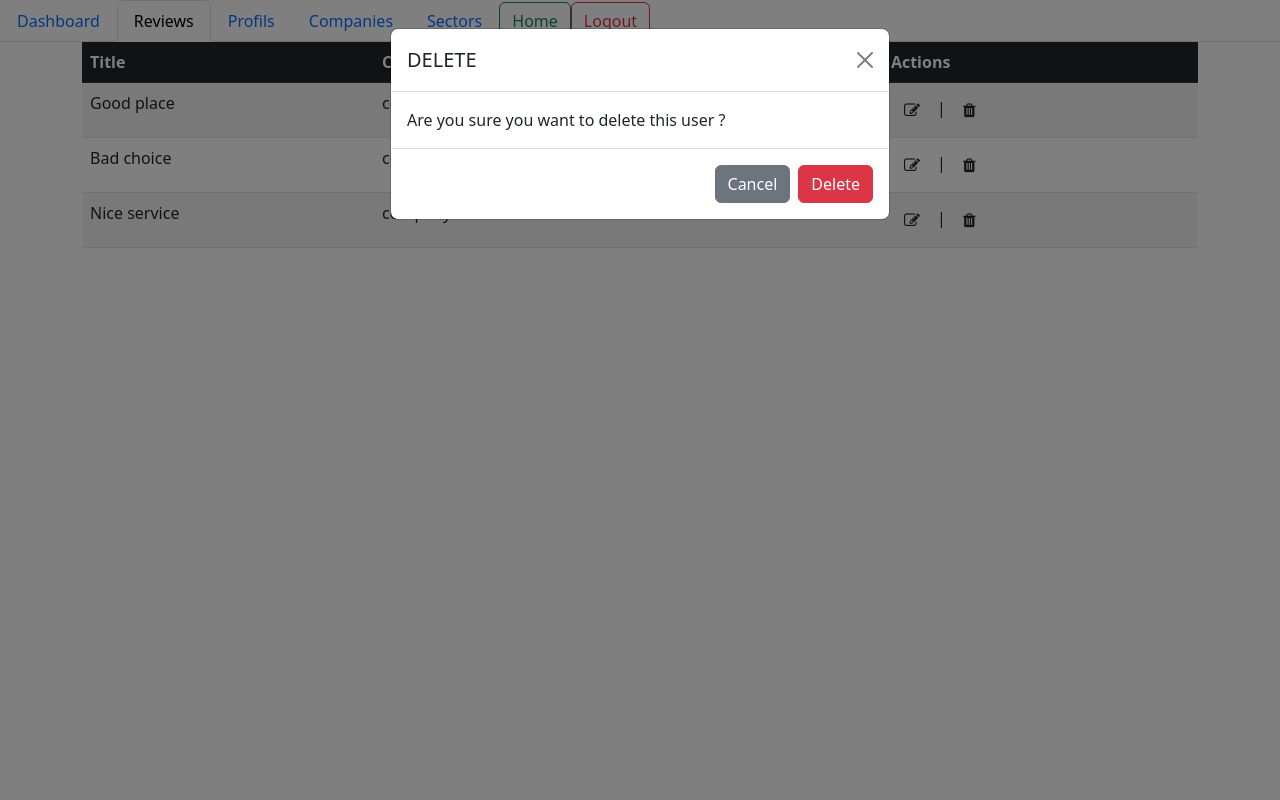
After one commit to Yassine-ch/RateITflaskProject, a Flask app: template flask_app/templates/admin/reviews/show_reviews.html in a window 1280 px wide, after a click that opens the changed part. The commit adds this page. Run offline with Flask 3, Linux system fonts and the light colour scheme; the template is opened without the code that fills it: most values are stand-ins (such as "Sample title", 1, 10 or a date in 2020).

Commit message:
templates

```diff
--- a/flask_app/controllers/users.py
+++ b/flask_app/controllers/users.py
@@ -20,13 +20,13 @@ def dashboard():
     if 'user_id' in session:
         user= User.get_by_id({'id': session['user_id']})
         reviews = Review.get_by_user_id({'id': session['user_id']})
-        return render_template('dashboard.html', user=user, reviews=reviews)
+        return render_template('user/dashboard.html', user=user, reviews=reviews)
     elif 'company_id' in session:
         company= Company.get_by_id({'id': session['company_id']})
         # reviews = Review.get_by_user_id({'id': session['user_id']})
         reviews = Review.get_company_reviews({'id': session['company_id']})
         print(reviews,"-*-"*20)
-        return render_template('dashboard.html', company=company, reviews= reviews)
+        return render_template('company/dashboard.html', company=company, reviews= reviews)
     else:
         return redirect('/')
 
@@ -81,7 +81,7 @@ def login():
 @app.route('/admin/users')
 def see_all_users():
     users = User.get_all()
-    return render_template('show_users.html', users=users)
+    return render_template('user/show_users.html', users=users)
 
 @app.route('/logout')
 def logout():
--- /dev/null
+++ b/flask_app/templates/admin/reviews/show_reviews.html
@@ -0,0 +1,137 @@
+<!DOCTYPE html>
+<html lang="en">
+<head>
+    <meta charset="UTF-8">
+    <meta http-equiv="X-UA-Compatible" content="IE=edge">
+    <meta name="viewport" content="width=device-width, initial-scale=1.0">
+    <link href="https://cdn.jsdelivr.net/npm/bootstrap@5.3.0/dist/css/bootstrap.min.css" rel="stylesheet"
+    integrity="sha384-9ndCyUaIbzAi2FUVXJi0CjmCapSmO7SnpJef0486qhLnuZ2cdeRhO02iuK6FUUVM" crossorigin="anonymous">
+    <script src="https://cdn.jsdelivr.net/npm/bootstrap@5.3.0/dist/js/bootstrap.bundle.min.js"
+    integrity="sha384-geWF76RCwLtnZ8qwWowPQNguL3RmwHVBC9FhGdlKrxdiJJigb/j/68SIy3Te4Bkz" crossorigin="anonymous">
+    </script>
+    <link rel="stylesheet" href="https://cdnjs.cloudflare.com/ajax/libs/font-awesome/4.7.0/css/font-awesome.min.css">
+    <title>Dashboard</title>
+</head>
+<body>
+    <ul class="nav nav-tabs">
+        <li class="nav-item">
+          <a class="nav-link" href="/admin/dashboard">Dashboard</a>
+        </li>
+        <li class="nav-item">
+          <a class="nav-link active" aria-current="page" href="/admin/reviews">Reviews</a>
+        </li>
+        <li class="nav-item">
+          <a class="nav-link" href="/admin/users">Profils</a>
+        </li>
+        <li class="nav-item">
+          <a class="nav-link" href="/admin/companies">Companies</a>
+        </li>
+        <li class="nav-item">
+          <a class="nav-link" href="/admin/sectors">Sectors</a>
+        </li>
+        <div class="d-flex align-items-center p-1em">
+            <a href="/"><button class="btn btn-outline-success">Home</button></a>
+            <a href="/logout"><button class="btn btn-outline-danger">Logout</button></a>
+        </div>
+      </ul>
+    <div class="container reviews">
+        <table class="table table-striped">
+            <thead class="table-dark">
+                <th>Title</th>
+                <th>Compagnies</th>
+                <th>Shown</th>
+                <th>Actions</th>
+            </thead>
+            <tbody>
+                <tr>
+                    <td>Good place</td>
+                    <td>company1</td>
+                    <td>ON</td>
+                    <td><button class="btn"><i class="fa fa-edit"></i> </button> | <!-- Button trigger modal -->
+                      <button class="btn" data-bs-toggle="modal" data-bs-target="#exampleModal">
+                        <i class="fa fa-trash"></i>
+                        </button>
+
+
+                        <!-- Modal -->
+                        <div class="modal fade" id="exampleModal" tabindex="-1" aria-labelledby="exampleModalLabel" aria-hidden="true">
+                          <div class="modal-dialog">
+                            <div class="modal-content">
+                              <div class="modal-header">
+                                <h5 class="modal-title" id="exampleModalLabel">DELETE</h5>
+                                <button type="button" class="btn-close" data-bs-dismiss="modal" aria-label="Close"></button>
+                              </div>
+                              <div class="modal-body">
+                                Are you sure you want to delete this user ?
+                              </div>
+                              <div class="modal-footer">
+                                <a href=""><button type="button" class="btn btn-secondary" data-bs-dismiss="modal">Cancel</button></a>
+                                <a href="/admin/sector/{{sector.id}}/delete"><button type="button" class="btn btn-danger">Delete</button></a>
+                              </div>
+                            </div>
+                          </div>
+                        </div></td>
+                </tr>
+                <tr>
+                    <td>Bad choice</td>
+                    <td>company2</td>
+                    <td>OFF</td>
+                    <td><button class="btn"><i class="fa fa-edit"></i> </button> | <!-- Button trigger modal -->
+                      <button class="btn" data-bs-toggle="modal" data-bs-target="#exampleModal">
+                        <i class="fa fa-trash"></i>
+                        </button>
+
+
+                        <!-- Modal -->
+                        <div class="modal fade" id="exampleModal" tabindex="-1" aria-labelledby="exampleModalLabel" aria-hidden="true">
+                          <div class="modal-dialog">
+                            <div class="modal-content">
+                              <div class="modal-header">
+                                <h5 class="modal-title" id="exampleModalLabel">DELETE</h5>
+                                <button type="button" class="btn-close" data-bs-dismiss="modal" aria-label="Close"></button>
+                              </div>
+                              <div class="modal-body">
+                                Are you sure you want to delete this user ?
+                              </div>
+                              <div class="modal-footer">
+                                <a href=""><button type="button" class="btn btn-secondary" data-bs-dismiss="modal">Cancel</button></a>
+                                <a href="/admin/sector/{{sector.id}}/delete"><button type="button" class="btn btn-danger">Delete</button></a>
+                              </div>
+                            </div>
+                          </div>
+                        </div></td>
+                </tr>
+                <tr>
+                    <td>Nice service</td>
+                    <td>company3</td>
+                    <td>On</td>
+                    <td><button class="btn"><i class="fa fa-edit"></i> </button> | <!-- Button trigger modal -->
+                      <button class="btn" data-bs-toggle="modal" data-bs-target="#exampleModal">
+                        <i class="fa fa-trash"></i>
+                        </button>
+
+
+                        <!-- Modal -->
+                        <div class="modal fade" id="exampleModal" tabindex="-1" aria-labelledby="exampleModalLabel" aria-hidden="true">
+                          <div class="modal-dialog">
+                            <div class="modal-content">
+                              <div class="modal-header">
+                                <h5 class="modal-title" id="exampleModalLabel">DELETE</h5>
+                                <button type="button" class="btn-close" data-bs-dismiss="modal" aria-label="Close"></button>
+                              </div>
+                              <div class="modal-body">
+                                Are you sure you want to delete this user ?
+                              </div>
+                              <div class="modal-footer">
+                                <a href=""><button type="button" class="btn btn-secondary" data-bs-dismiss="modal">Cancel</button></a>
+                                <a href="/admin/sector/{{sector.id}}/delete"><button type="button" class="btn btn-danger">Delete</button></a>
+                              </div>
+                            </div>
+                          </div>
+                        </div></td>
+                </tr>
+            </tbody>
+        </table>
+    </div>
+</body>
+</html>
--- a/flask_app/templates/show_users.html
+++ b/flask_app/templates/admin/users/show_users.html
@@ -74,8 +74,8 @@ crossorigin="anonymous"></script>
                                 Are you sure you want to delete this user ?
                               </div>
                               <div class="modal-footer">
-                                <button type="button" class="btn btn-secondary" data-bs-dismiss="modal">Cancel</button>
-                                <button type="button" class="btn btn-danger">Delete</button>
+                                <a href=""><button type="button" class="btn btn-secondary" data-bs-dismiss="modal">Cancel</button></a>
+                                <a href="/admin/sector/{{sector.id}}/delete"><button type="button" class="btn btn-danger">Delete</button></a>
                               </div>
                             </div>
                           </div>
--- a/flask_app/templates/index.html
+++ b/flask_app/templates/index.html
@@ -21,7 +21,7 @@
             <ul class="navbar-nav me-auto mb-2 mb-lg-0 flex-row p-2">
                 {% if session['user_id'] or session['company_id'] %}
                 <li class="nav-item me-3">
-                    <a href="/dashboard"><button class="btn btn-outline-success">Dashboard</button></a>
+                    <a href="/user/dashboard"><button class="btn btn-outline-success">Dashboard</button></a>
                 </li>
                 <li class="nav-item me-3">
                     <a href="/logout"><button class="btn btn-outline-danger">Logout</button></a>
```
Also changed, not shown: flask_app/models/review.py (+14 -8 lines), flask_app/templates/admin/companies/show_companies.html (renamed from flask_app/templates/show_companies.html, +25 -1 lines), flask_app/templates/admin/sectors/show_sectors.html (renamed from flask_app/templates/show_sectors.html, +24 -4 lines), flask_app/templates/company/dashboard.html (renamed from flask_app/templates/dashboard.html, +24 -1 lines), flask_app/templates/show_reviews.html (deleted, +0 -68 lines), flask_app/templates/user/dashboard.html (added, +112 -0 lines), flask_app/templates/admin/admin_dashboard.html (renamed from flask_app/templates/admin_dashboard.html), flask_app/templates/admin/companies/show_company.html (renamed from flask_app/templates/show_company.html), flask_app/templates/admin/sectors/edit_sector.html (renamed from flask_app/templates/edit_sector.html), flask_app/templates/admin/sectors/new_sector.html (renamed from flask_app/templates/new_sector.html), flask_app/templates/admin/sectors/show_sector.html (renamed from flask_app/templates/show_sector.html), flask_app/templates/company/edit_company.html (renamed from flask_app/templates/edit_company.html), flask_app/templates/user/edit_review.html (renamed from flask_app/templates/edit_review.html), flask_app/templates/user/edit_user_profil.html (renamed from flask_app/templates/edit_user_profil.html), 1 more files.
